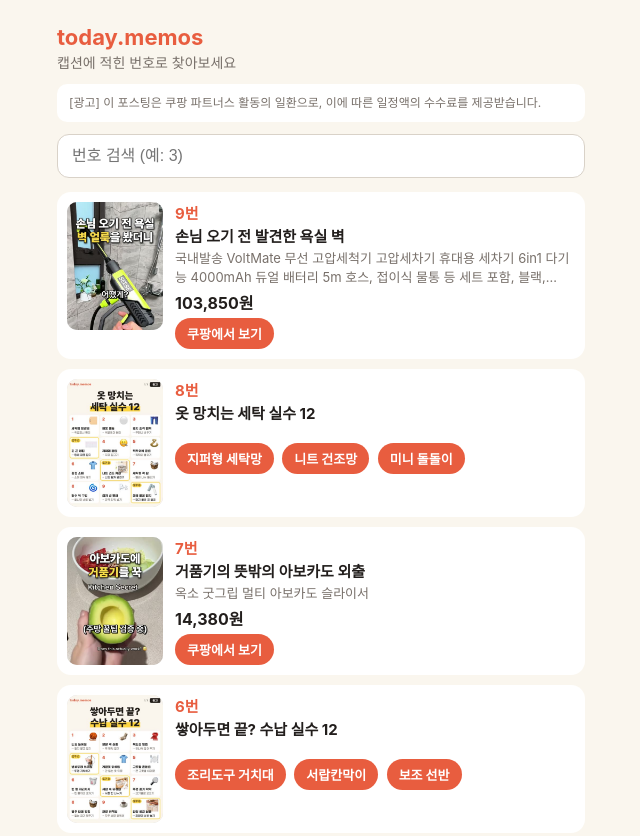
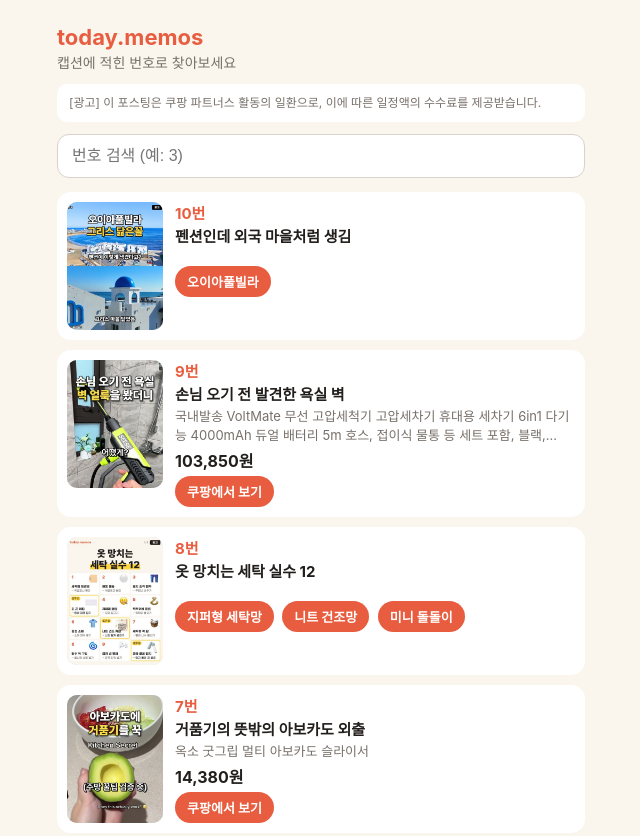
Before and after one commit to vocbob/today-memos, a plain HTML site: page index.html in a window 1280 px wide. Shown: the top 836 px of the page, without its empty margins (319-959 px from the left). Drawn offline with Linux system fonts and the light colour scheme.

Commit message:
update links

```diff
--- a/index.html
+++ b/index.html
@@ -17,7 +17,10 @@ input{width:100%;font-size:16px;padding:12px 14px;border-radius:12px;border:1px
 <h1>today.memos</h1><p class="sub">캡션에 적힌 번호로 찾아보세요</p>
 <p class="ad">[광고] 이 포스팅은 쿠팡 파트너스 활동의 일환으로, 이에 따른 일정액의 수수료를 제공받습니다.</p>
 <input id="q" type="search" inputmode="numeric" placeholder="번호 검색 (예: 3)" aria-label="번호 검색">
-<a class="card" href="https://link.coupang.com/re/AFFSDP?lptag=AF9455724&amp;subid=cand11&amp;pageKey=8238776085&amp;itemId=23711599939&amp;vendorItemId=95659908036&amp;traceid=V0-153-3c6cf9aa5c2aee55&amp;clickBeacon=efcaa980-e1e6-11f1-8809-03767d15b480%7E3&amp;requestid=20261117025540642204977877&amp;token=31850C%7CMIXED&amp;pt=1&amp;slot=5" target="_blank" rel="noopener sponsored" data-n="9">
+<div class="card" data-n="10">
+  <img src="img/s20261122.jpg" alt="" loading="lazy">
+  <div class="info"><b class="num">10번</b>
+  <p class="title">펜션인데 외국 마을처럼 생김</p><p class="btns"><a class="btn" href="https://link.coupang.com/a/iScHZuuZ0C" target="_blank" rel="noopener sponsored">오이아풀빌라</a> </p></div></div><a class="card" href="https://link.coupang.com/re/AFFSDP?lptag=AF9455724&amp;subid=cand11&amp;pageKey=8238776085&amp;itemId=23711599939&amp;vendorItemId=95659908036&amp;traceid=V0-153-3c6cf9aa5c2aee55&amp;clickBeacon=efcaa980-e1e6-11f1-8809-03767d15b480%7E3&amp;requestid=20261117025540642204977877&amp;token=31850C%7CMIXED&amp;pt=1&amp;slot=5" target="_blank" rel="noopener sponsored" data-n="9">
   <img src="img/c03.jpg" alt="" loading="lazy">
   <div class="info"><b class="num">9번</b>
   <p class="title">손님 오기 전 발견한 욕실 벽</p>
```
Also changed, not shown: img/s20261122.jpg (added).
